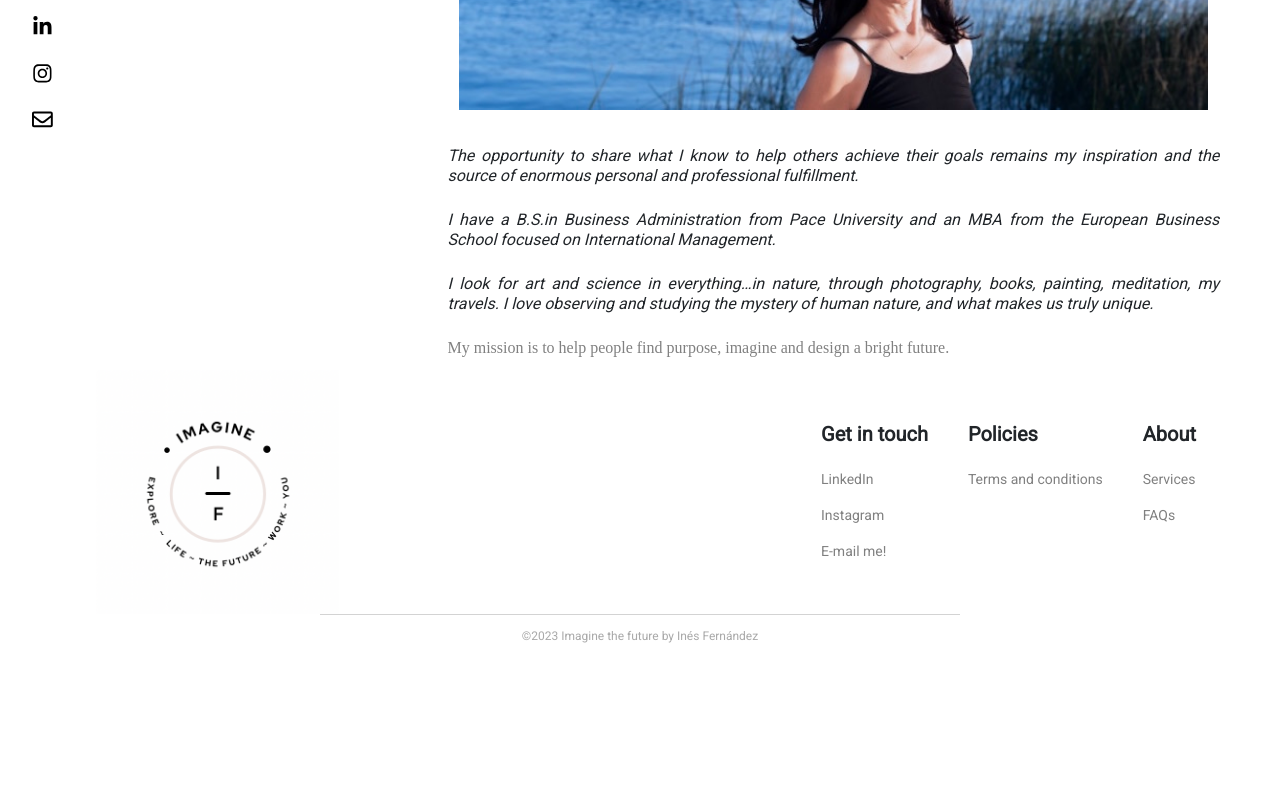
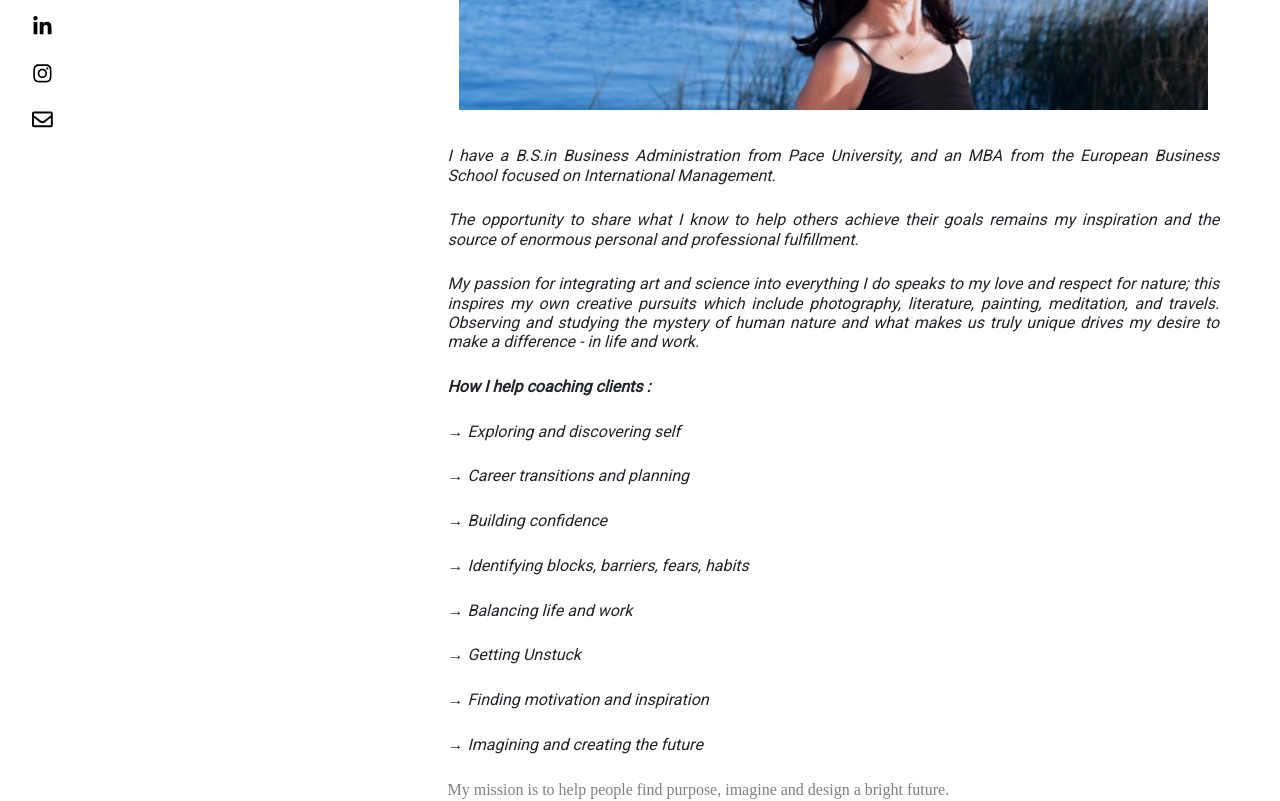
Before and after one commit to Julietteve/imagineTheFuture-client, a React (Create React App) app: page /about in a window 1280 px wide. Shown: the part 620-1421 px from the top of the page. Before the commit the page ends 1272 px from the top, so only its background shows below. Built offline with nearby package versions, Linux system fonts and the light colour scheme; a web font is replaced by a local one.

Commit message:
new changes

```diff
--- a/src/Data/Services.js
+++ b/src/Data/Services.js
@@ -6,11 +6,23 @@ export const mainService = [
 export const aboutData = [
     "I was born in La Paz, Bolivia, raised in Lima, Peru and Montevideo, Uruguay before coming to New York as a result of my father's work with IBM. ",
     "My experience is rich and diverse. I have lived and worked in five continents and approximately 50 countries, understand and speak several languages that provide me with a keen global and cultural awareness and appreciation for people of diverse experience and backgrounds. This personal experience has extended to my career which allows me to connect, listen and value diversity, within various industry settings.",
-    "My work building organizations from the ground up in corporate, nonprofit and international sectors provide me with the perspective and flexibility required to navigate a wide range of operational environments. I have and will always focus on aligning people, skills, systems and processes to achieve results that drive transformation and growth through a clear strategy, targets, and outcomes.",
-    "During the last few years, I have designed and led people and culture strategies to guide clients and organizations achieve strategic goals.  This includes designing end-to-end talent and management processes, integrating technology and tools to drive efficiency and operational effectiveness.",
+    "Building organizations from the ground up in corporate, nonprofit and international sectors gives me the perspective and flexibility required to navigate a wide range of cultural, and organizational environments. I have and always will focus on aligning people, talent and systems to achieve results that drive transformation and growth.",
+    "During the last decade,I have designed and led people and culture strategies to guide clients and organizations achieve strategic goals.  This includes creating and implementing end-to-end organizational development and talent strategies, processes, integrating technology and tools to drive efficiency. ",
+    "I have a B.S.in Business Administration from Pace University, and an MBA from the European Business School focused on International Management. ",
     "The opportunity to share what I know to help others achieve their goals remains my inspiration and the source of enormous personal and professional fulfillment.",
-    "I have a B.S.in Business Administration from Pace University and an MBA from the European Business School focused on International Management.",
-    "I look for art and science in everything…in nature, through photography, books, painting, meditation, my travels. I love observing and studying the mystery of human nature, and what makes us truly unique."
+    "My passion for integrating art and science into everything I do speaks to my love and respect for nature; this inspires my own creative pursuits which include photography, literature, painting, meditation, and travels. Observing and studying the mystery of human nature and what makes us truly unique drives my desire to make a difference - in life and work. "
+]
+
+export const howIHelp = [
+    "Exploring and discovering self",
+    "Career transitions and planning",
+    "Building confidence",
+    "Identifying blocks, barriers, fears, habits",
+    "Balancing life and work",
+   " Getting Unstuck",
+    "Finding motivation and inspiration",
+    "Imagining and creating the future"
+
 ]
 
 export const serviceDetail= [
@@ -25,24 +37,24 @@ export const serviceDetail= [
     {
         title: "CONSULTING",
         data: [
-            "My consulting practice leverages my rich corporate and international experience, and focuses on advising clients on how to build strong organizational structures and culture, people and talent strategies that integrate equitable practices, multicultural awareness and a strong DEI lens. ",
-            "I am a seasoned executive who has worked across industries including tech, hospitality, financial services, healthcare, luxury, education and international affairs. I have almost 30 years advising leaders in corporate, non profit, and international sectors, as well as  startups from tech, life sciences, fin.",
+            "I support startups, corporate, and nonprofit organizations to advance their mission. As a strategist, my approach is to design solutions that align structure, people and business processes and thus create change. My expertise lies within Human Capital and Organizational Development including Talent Acquisition and Management; Operations; Performance Management, Learning and Change Management.  In close partnership with the client, we formulate strategy, tactics and metrics to monitor and manage the process. A strong DEI lens and multicultural awareness guide my work.",
+            "I have 25+ years advising leaders in corporate, non profit, and international sectors, as well as  startups from tech, life sciences, fin. I have worked across industries including tech, hospitality, financial services, private equity, healthcare, luxury, education and international affairs.",
         ]
     }
 ]
 
 export const faqs = [
     {
-        question : "What is coaching ?",
-        answer : "Coaching is a partnership between a client and a coach with one goal in mind: to improve lives. A coach can be a thinking partner, someone who helps clients explore, discover and clarify questions so clients can move forward with confidence. A coach helps clients to create goals, develop a plan and define clear, measurable steps to drive change, decision making, and enhance their life, e.g. change jobs, find a job, advance their career, improve relationships, have better life balance. An integral part of coaching is helping clients be accountable to achieve desired outcomes. Coaching focuses on the present with a view towards the future."
+        question : "What is coaching?",
+        answer : "Coaching is a partnership between a client and a coach with one goal in mind: to improve lives and help move people forward.  A coach is a thinking partner, someone who helps clients explore, discover and clarify questions so clients can move forward with confidence. A coach helps clients create goals, develop a plan and define clear, measurable action steps to drive change, decision making, and enhance their life, e.g. change jobs, find a job, advance their career, improve relationships, have better life balance. An integral part of coaching is helping clients be accountable to achieve desired outcomes. Coaching focuses on the present with a view towards the future."
     },
     {
         question : "How do I know if coaching is right for me?",
-        answer : "If you feel stuck and uneasy about making changes in life or work, a coach can help you develop action steps to drive you forward. If you are at a crossroads needing to make a change, coaching can be a great way to find clarity, make decisions and support you after the decision is made. If going through a life or career, a coach allows you to explore options and provide a safe space to voice thoughts and feelings. You may feel confused or demotivated, misaligned with your values, hopes and dreams, so a coach can help you realign so you can make changes that fit with your authentic self. You may need a partner for accountability; support with planning and goal setting and building the right habits. If in doubt, a complimentary session will help you decide if coaching is right for you."
+        answer : "If you feel stuck and uneasy about making changes in life or work, a coach can help you prioritize, plan and create action steps to drive you forward. If you are at a crossroads needing to make a change, coaching can be a great way to find clarity, make decisions and support you after the decision is made. If going through a life or career, a coach allows you to explore options and provide a safe space to voice thoughts and feelings. You may feel confused or demotivated, misaligned with your values, hopes and dreams, so a coach can help you realign so you can make changes that fit with your authentic self. You may need a partner for accountability; support with planning and goal setting and building the right habits. If in doubt, a complimentary session will help you decide if coaching is right for you."
     },
     {
         question : "How expensive is it?",
-        answer : "If you ask this question, you are closer to deciding whether coaching is for you. Coaching fees can be an hourly fee and most coaches offer different packages that vary in length and depth. Coaching is a journey which depends on the issue or issues a client brings forth. Some people need specific support or guidance for a specific reason e.g. interview preparation, workplace issues; career decisions, etc. therefore, the hourly rate fits well in these cases. The coach will listen and suggest program options that fit the client’s goals, and budget. If you think you would like to work with a coach, explore this option, you will definitely get something from a free consultation. Investing in coaching may not seem the right move. At the same time, if coaching makes you wonder and dream about a brighter future, explore, it may be the best thing you do for yourself."
+        answer : "If you ask this question, you are closer to deciding whether coaching is for you. Coaching fees vary from an hourly fee to packages that vary in length and depth. Coaching is a journey which depends on the issue or issues a client brings forth. Some people need specific support or guidance for a specific reason e.g. interview preparation, workplace issues; career decisions, etc. therefore, the hourly rate fits well in these cases. The coach will listen and suggest program options that fit the client’s goals, and budget. If you think you would like to work with a coach, explore this option, you will definitely get something from a free consultation. Investing in coaching may not seem the right move. At the same time, if coaching makes you wonder and dream about a brighter future, explore, it may be the best thing you do for yourself."
     },
     {
         question : "Is consulting the same as coaching?",
--- a/src/pages/About/index.tsx
+++ b/src/pages/About/index.tsx
@@ -3,7 +3,7 @@ import { Container, Header, SocialBar } from '../../components';
 import Footer from '../../components/Footer';
 import Loading from '../../components/Loading';
 import SideBar from '../../components/SideBarMobile';
-import { aboutData } from '../../Data/Services';
+import { aboutData, howIHelp } from '../../Data/Services';
 import { AboutMe, Info,Box,ColDiv, ProfileImage } from './styles';
 
 const About = () => {
@@ -48,6 +48,12 @@ const About = () => {
                                     <Info>{item}</Info>
                                     ))
                                 }
+                                <Info><strong>How I help coaching clients :</strong></Info>
+                                {
+                                    howIHelp.map((item,index)=>(
+                                        <Info>→ {item}</Info>
+                                    ))
+                                }
                                 <Info>
                                     <span>
                                         My mission is to help people find purpose, imagine and design a bright future.
--- a/src/pages/ServiceDetail/index.tsx
+++ b/src/pages/ServiceDetail/index.tsx
@@ -48,6 +48,7 @@ const ServiceDetail = () => {
                         </div>
                         <div className='col-md-8 col-sm-12'>
                             <div className="generic-padding">
+                                {data?.title == "CONSULTING" && <Info><strong>Look at Deloitte and BCG</strong></Info>}
                                 {data?.data.map((item:string, index:number)=>(
                                     <>
                                         <Info>{item}</Info>
```
Also changed, not shown: public/images/Noun_Project_label_icon_1116097_cc.svg (added), public/images/coaching-corner.png.
